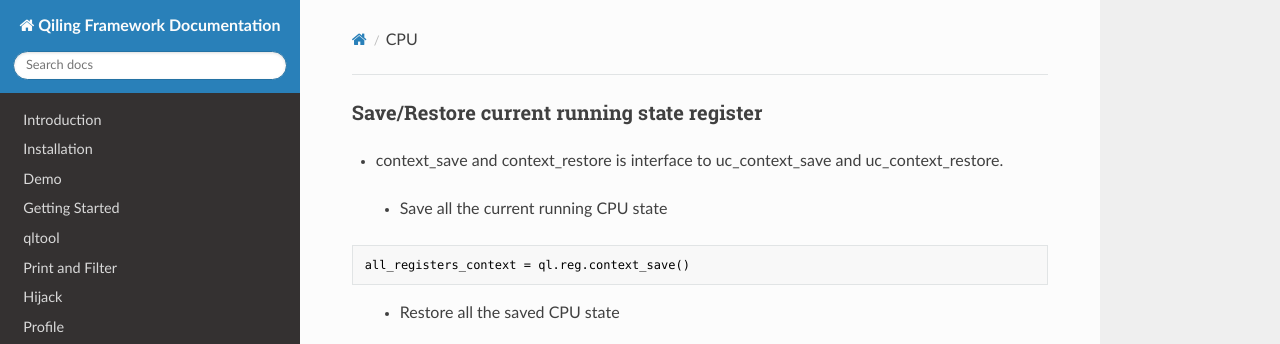
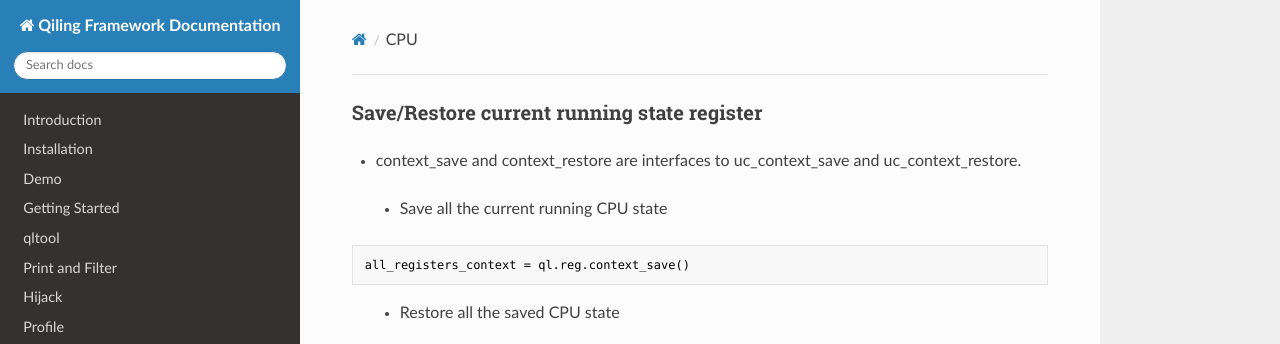
Before and after one commit to qilingframework/rtfd.io, an MkDocs documentation site: the page built from docs/cpu.md, in a window 1280 px wide. Shown: the top 344 px of the page. Built offline with MkDocs 1.6.1, drawn with Linux system fonts in a browser that asks for light colours; nearby versions of some CDN libraries.

Commit message:
Update cpu.md

````diff
--- a/docs/cpu.md
+++ b/docs/cpu.md
@@ -4,7 +4,7 @@ title: CPU Related API
 
 ### Save/Restore current running state register
 
-- context_save and context_restore is interface to uc_context_save and uc_context_restore.
+- context_save and context_restore are interfaces to uc_context_save and uc_context_restore.
 
 > - Save all the current running CPU state
 ```python
````
